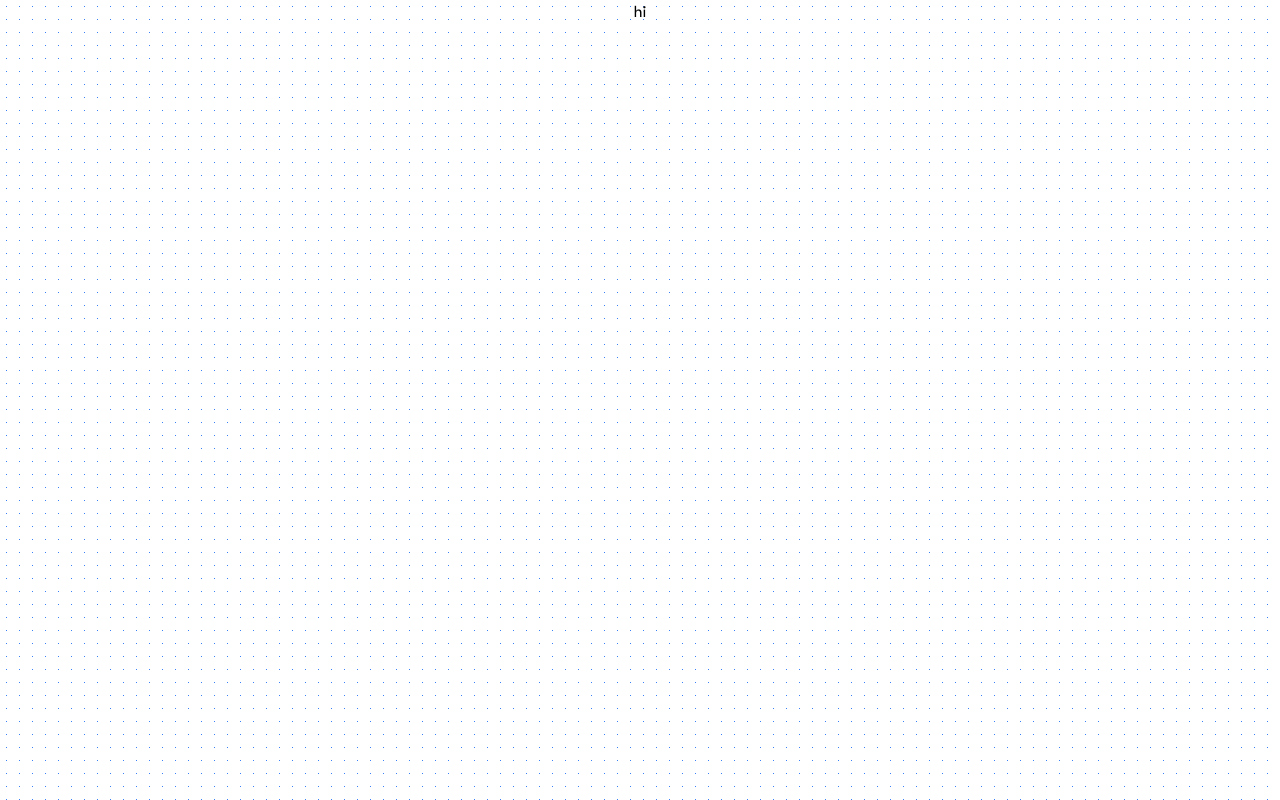
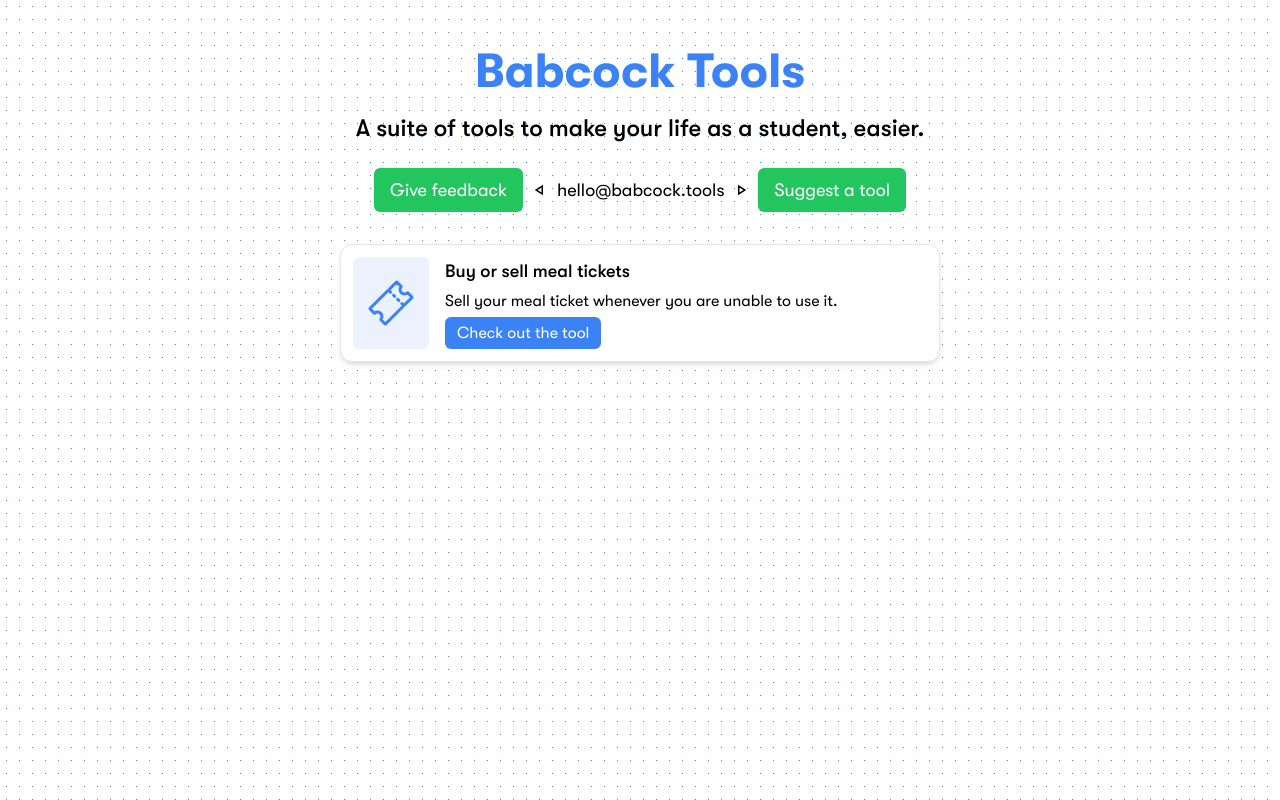
Before and after one commit to victoribironke/babcock-tools, a Next.js app: page / in a window 1280 px wide. Built offline with nearby package versions, Linux system fonts and the light colour scheme.

Commit message:
finished home page

```diff
--- /dev/null
+++ b/src/components/general/Hero.tsx
@@ -0,0 +1,42 @@
+import { PAGES } from "@/constants/pages";
+import Link from "next/link";
+import { MdOutlinePlayArrow } from "react-icons/md";
+
+const Hero = () => {
+  return (
+    <div className="w-full flex flex-col items-center justify-center gap-4">
+      <h1 className="text-blue text-4xl sm:text-5xl font-semibold">
+        Babcock Tools
+      </h1>
+      <h1 className="w-full text-xl sm:text-2xl font-medium text-center">
+        A suite of tools to make your life as a student, easier.
+      </h1>
+
+      <div className="mt-2 flex flex-col sm:flex-row gap-2 items-center justify-center">
+        <Link
+          href={PAGES.mailto}
+          className="bg-green text-white py-2 px-4 rounded-md sm:text-lg"
+        >
+          Give feedback
+        </Link>
+
+        <MdOutlinePlayArrow className="-rotate-90 sm:rotate-180 text-lg" />
+
+        <Link href={PAGES.mailto} className="sm:text-lg">
+          hello@babcock.tools
+        </Link>
+
+        <MdOutlinePlayArrow className="rotate-90 sm:rotate-0 text-lg" />
+
+        <Link
+          href={PAGES.mailto}
+          className="bg-green text-white py-2 px-4 rounded-md sm:text-lg"
+        >
+          Suggest a tool
+        </Link>
+      </div>
+    </div>
+  );
+};
+
+export default Hero;
--- /dev/null
+++ b/src/components/general/Tools.tsx
@@ -0,0 +1,31 @@
+import { PAGES } from "@/constants/pages";
+import Link from "next/link";
+import { IoTicketOutline } from "react-icons/io5";
+
+const Tools = () => {
+  return (
+    <div className="w-full flex flex-col gap-4 mt-8 items-center justify-center">
+      <div className="p-3 rounded-xl border bg-white shadow-md flex gap-4 w-full max-w-[600px] pr-6">
+        <div className="bg-opacity-10 text-blue bg-blue p-3.5 grid place-items-center rounded-md text-5xl w-fit">
+          <IoTicketOutline />
+        </div>
+
+        <div className="flex flex-col justify-between gap-1">
+          <div className="flex text-lg font-medium">
+            <p>Buy or sell meal tickets</p>
+          </div>
+
+          <div className="flex">
+            <p>Sell your meal ticket whenever you are unable to use it.</p>
+          </div>
+
+          <div className="flex bg-blue text-white py-1 px-3 rounded-md w-fit">
+            <Link href={PAGES.meal_ticket}>Check out the tool</Link>
+          </div>
+        </div>
+      </div>
+    </div>
+  );
+};
+
+export default Tools;
--- a/src/constants/pages.ts
+++ b/src/constants/pages.ts
@@ -1,6 +1,8 @@
 export const PAGES = {
   home: "/",
   base_url: "https://babcock.tools",
+  mailto: "mailto:hello@babcock.tools",
+  meal_ticket: "/meal-ticket",
 
   dashboard: "/dashboard",
   sell_your_meal_ticket: "/dashboard/sell-your-meal-ticket",
--- a/src/pages/index.tsx
+++ b/src/pages/index.tsx
@@ -1,10 +1,16 @@
 import HeadTemplate from "@/components/general/HeadTemplate";
+import Hero from "@/components/general/Hero";
+import Tools from "@/components/general/Tools";
 
 const Home = () => {
   return (
     <>
       <HeadTemplate />
-      hi
+
+      <section className="w-full max-w-5xl px-4 sm:px-8 pt-12">
+        <Hero />
+        <Tools />
+      </section>
     </>
   );
 };
--- /dev/null
+++ b/src/pages/meal-ticket.tsx
@@ -0,0 +1,11 @@
+import HeadTemplate from "@/components/general/HeadTemplate";
+
+const MealTicketPage = () => {
+  return (
+    <>
+      <HeadTemplate title="Buy a meal ticket" />
+    </>
+  );
+};
+
+export default MealTicketPage;
```
